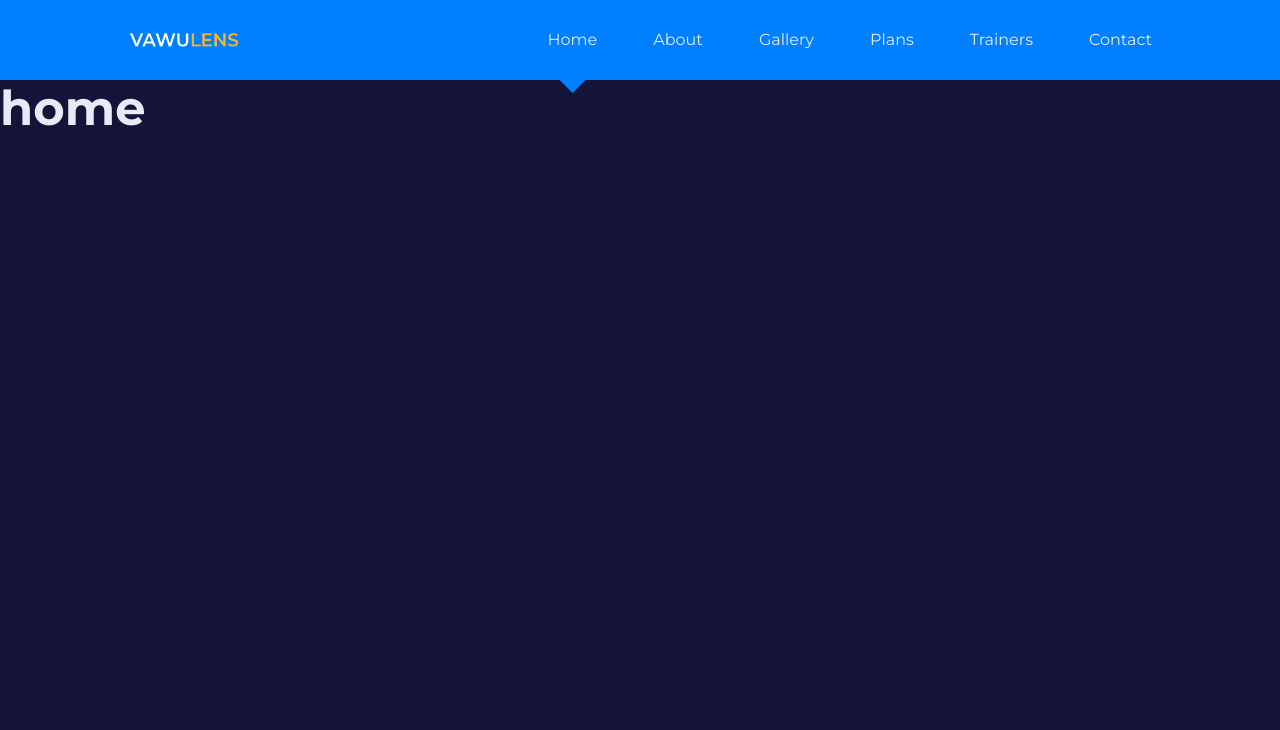
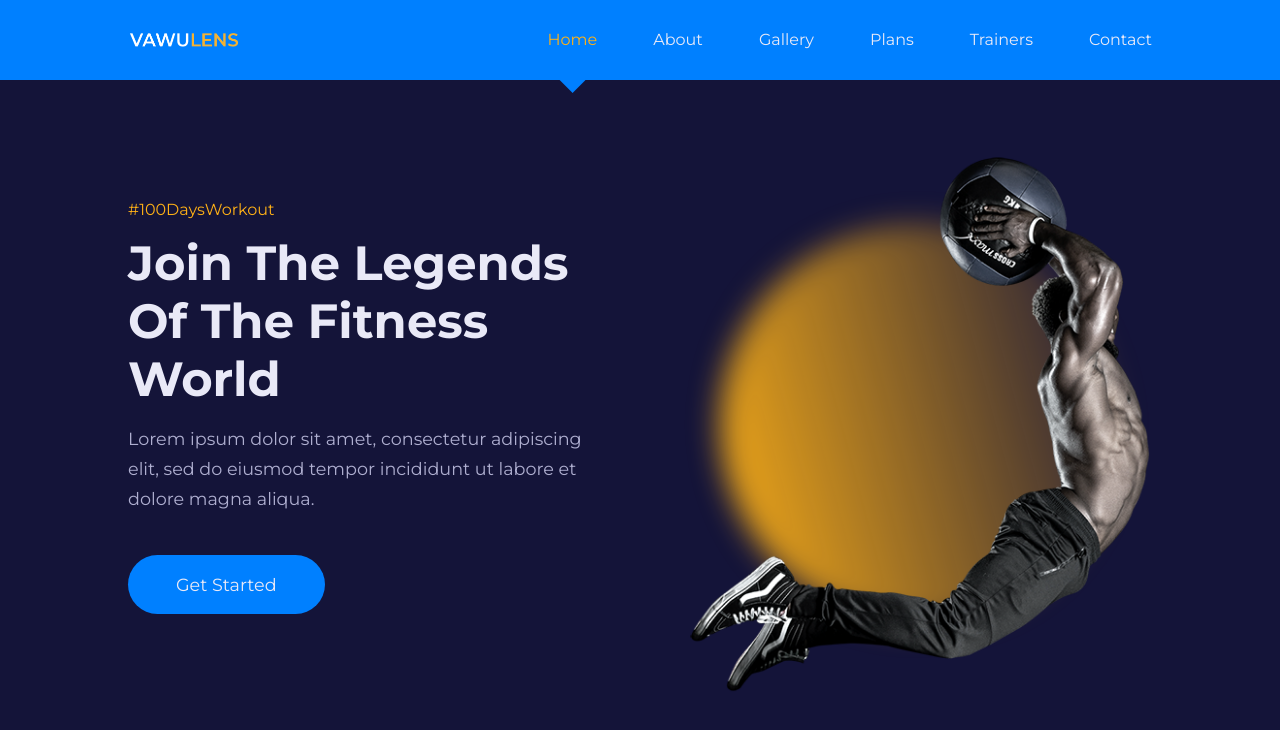
Before and after one commit to mmagba/gym-website, a React (Create React App) app: page / in a window 1280 px wide. Shown: the top 730 px of the page. Built offline with nearby package versions, Linux system fonts and the light colour scheme.

Commit message:
Add main header, update styling, fix menu bug

```diff
--- /dev/null
+++ b/src/components/MainHeader.css
@@ -0,0 +1,55 @@
+.main__header {
+    width: 100vw;
+    height: calc(100vh - 3rem);
+    display: grid;
+    place-items: center;
+    margin-top: 3rem;
+}
+
+.main__header-container {
+    height: 100%;
+    display: grid;
+    grid-template-columns: 1fr 1fr;
+    align-items: center;
+    justify-content: space-between;
+    gap: 6rem;
+}
+
+.main__header-left {
+    margin-top: -3rem;
+}
+
+.main__header-left h4 {
+    color: var(--color-secondary);
+    margin-bottom: 1rem;
+    font-weight: 400;
+}
+
+.main__header-left p {
+    margin: 1rem 0 3.5rem;
+    font-size: 1.1rem;
+}
+
+.main__header-right {
+    display: grid;
+    place-items: center;
+    position: relative;
+}
+
+.main__header-circle {
+    width: 25rem;
+    height: 25rem;
+    background: linear-gradient(75deg, var(--color-secondary), transparent);
+    border-radius: 50%;
+    position: absolute;
+    transition: var(--transition);
+    filter: blur(15px);
+}
+
+.main__header-image {
+    position: relative;
+}
+
+.main__header:hover .main__header-circle {
+    filter: blur(0px);
+}
--- /dev/null
+++ b/src/components/MainHeader.js
@@ -0,0 +1,30 @@
+import { Link } from 'react-router-dom';
+import image from '../images/main_header.png';
+import './MainHeader.css';
+
+const MainHeader = () => {
+
+    return (
+        <header className='main__header'>
+            <div className='container main__header-container'>
+                <div className='main__header-left'>
+                    <h4>#100DaysWorkout</h4>
+                    <h1>Join The Legends Of The Fitness World</h1>
+                    <p>
+                        Lorem ipsum dolor sit amet, consectetur adipiscing elit, sed do eiusmod tempor incididunt ut labore et dolore magna aliqua.
+                    </p>
+                    <Link to="/plans" className='btn lg'>Get Started</Link>
+                </div>
+
+                <div className='main__header-right'>
+                    <div className='main__header-circle'></div>
+                    <div className='main__header-image'>
+                        <img src={image} alt='Header image featuring a man working out in a gym to promote fitness and healthy lifestyle.'></img>
+                    </div>
+                </div>
+            </div>
+        </header>
+    )
+};
+
+export default MainHeader;
--- a/src/components/Navbar.css
+++ b/src/components/Navbar.css
@@ -1,4 +1,5 @@
 nav {
+    position: fixed;
     height: 5rem;
     width: 100vw;
     background-color: var(--color-primary);
@@ -38,11 +39,11 @@
 
 .nav__links a:hover {
     color: var(--secondry-color);
-
 }
 
 .active-nav {
     position: relative;
+    color: var(--color-secondary);
 }
 
 .active-nav::after {
--- a/src/components/Navbar.js
+++ b/src/components/Navbar.js
@@ -16,7 +16,7 @@
         <nav>
             <div className="container nav__container">
                 <Link to="/" className='logo'>
-                    <img onClick={toggleMobileNav} src={Logo} alt="Nav Logo" />
+                    <img onClick={() => setMobileNavbarIsShowing(false)} src={Logo} alt="Nav Logo" />
                 </Link>
                 <ul className={`nav__links ${mobileNavbarIsShowing ? 'show__nav' : 'hide__nav'}`}>
                     <li>
--- a/src/index.css
+++ b/src/index.css
@@ -29,7 +29,7 @@
   --container-width-lg: 80%;
   --container-wdith-md: 90%;
 
-  transition: all 500ms ease;
+  --transition: all 500ms ease;
 }
 
 
@@ -73,3 +73,34 @@
   object-fit: cover;
   width: 100%;
 }
+
+
+.btn {
+  color: var(--color-gray-100);
+  width: fit-content;
+  margin: 0 auto;
+  padding: 0.9rem 2rem;
+  background-color: var(--color-primary);
+  border-radius: 1.5rem;
+  transition: var(--transition);
+}
+
+.btn:hover {
+  background-color: var(--color-secondary);
+  color: var(--color-gray-600);
+}
+
+.btn.lg {
+  padding: 1.2rem 3rem;
+  border-radius: 2rem;
+  font-size: 1.1rem;
+}
+
+.btn.sm {
+  padding: 0.4rem 1.2rem;
+  font-size: 0.9rem;
+}
+
+.btn.sm:hover {
+  background-color: var(--color-gray-100);
+}
--- a/src/pages/home/Home.js
+++ b/src/pages/home/Home.js
@@ -1,7 +1,12 @@
 import './Home.css';
+import MainHeader from '../../components/MainHeader';
 
 const Home = () => {
-    return <h1>home</h1>;
+    return (
+        <>
+            <MainHeader />
+        </>
+    )
 };
 
 export default Home;
```
